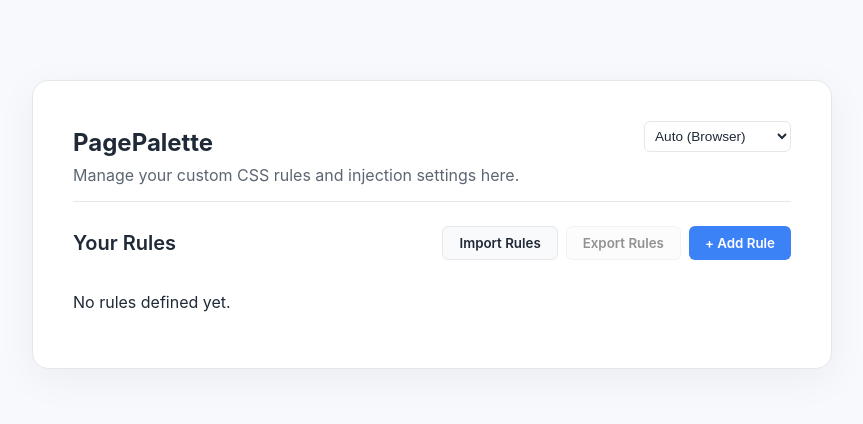
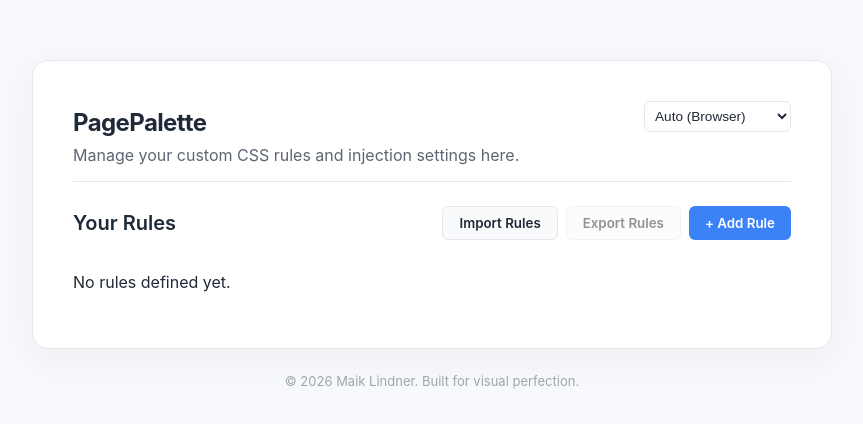
Before and after one commit to maiklindner/PagePalette, a browser extension: page src/options.html in a window 1280 px wide. Shown: the part 176-600 px from the top of the page, without its empty margins (208-1071 px from the left). Drawn offline with Linux system fonts and the light colour scheme.

Commit message:
style: Refine options page layout and typography, and introduce a footer.

```diff
--- a/src/options.css
+++ b/src/options.css
@@ -48,12 +48,14 @@ body {
   background-color: var(--bg-color);
   color: var(--text-color);
   margin: 0;
-  padding: 0;
+  padding: 20px;
   display: flex;
+  flex-direction: column;
+  align-items: center;
   justify-content: center;
-  align-items: center;
   min-height: 100vh;
   -webkit-font-smoothing: antialiased;
+  box-sizing: border-box;
 }
 
 .container {
@@ -64,7 +66,18 @@ body {
   border-radius: 16px;
   padding: 2.5em;
   box-shadow: 0 10px 40px var(--shadow-color);
-  margin: 2em;
+}
+
+footer {
+  margin-top: 24px;
+  text-align: center;
+  color: var(--label-color);
+  font-size: 13px;
+  opacity: 0.5;
+}
+
+footer p {
+  margin: 0;
 }
 
 header {
@@ -79,14 +92,19 @@ h1, h2 {
 }
 
 h1 {
-  font-size: 24px;
+  font-size: 1.5rem;
+  color: var(--text-color);
   font-weight: 700;
-  margin-bottom: var(--spacing-sm);
+  margin-top: 0;
+  margin-bottom: 0.5rem;
+  letter-spacing: -0.025em;
 }
 
 h2 {
-  font-size: 20px;
+  font-size: 1.25rem;
+  color: var(--text-color);
   font-weight: 600;
+  margin: 0;
 }
 
 p#optionsDescription {
@@ -94,6 +112,17 @@ p#optionsDescription {
   opacity: 0.9;
   margin-top: 0;
   margin-bottom: 0;
+}
+
+.style-title {
+  font-weight: 600;
+  font-size: 1.1rem;
+  margin-bottom: 0.25rem;
+}
+
+.style-meta {
+  font-size: 0.8125rem;
+  color: var(--label-color);
 }
 
 .hidden {
@@ -445,7 +474,6 @@ input:checked + .slider:before {
   }
 }
 
-/* Responsive adjustments for small screens */
 @media (max-width: 600px) {
   .container {
     padding: 1.5em;
--- a/src/options.html
+++ b/src/options.html
@@ -70,11 +70,18 @@
           <button id="cancelRuleBtn" class="secondary-btn">Cancel</button>
         </div>
       </section>
+    </main>
+
     <div id="toast" class="toast hidden">
       <span id="toastMessage"></span>
       <button id="toastUndoBtn" class="toast-undo-btn hidden">Undo</button>
     </div>
   </div>
+
+  <footer>
+    <p>&copy; 2026 Maik Lindner. Built for visual perfection.</p>
+  </footer>
+
   <script src="lib/prism.js"></script>
   <script src="options.js"></script>
 </body>
--- a/src/popup.css
+++ b/src/popup.css
@@ -45,9 +45,10 @@ body {
 }
 
 h1 {
-  font-size: 1.1em;
+  font-size: 1.125rem;
   margin: 0;
-  font-weight: 600;
+  font-weight: 700;
+  letter-spacing: -0.02em;
   color: var(--text-color);
 }
 
```
